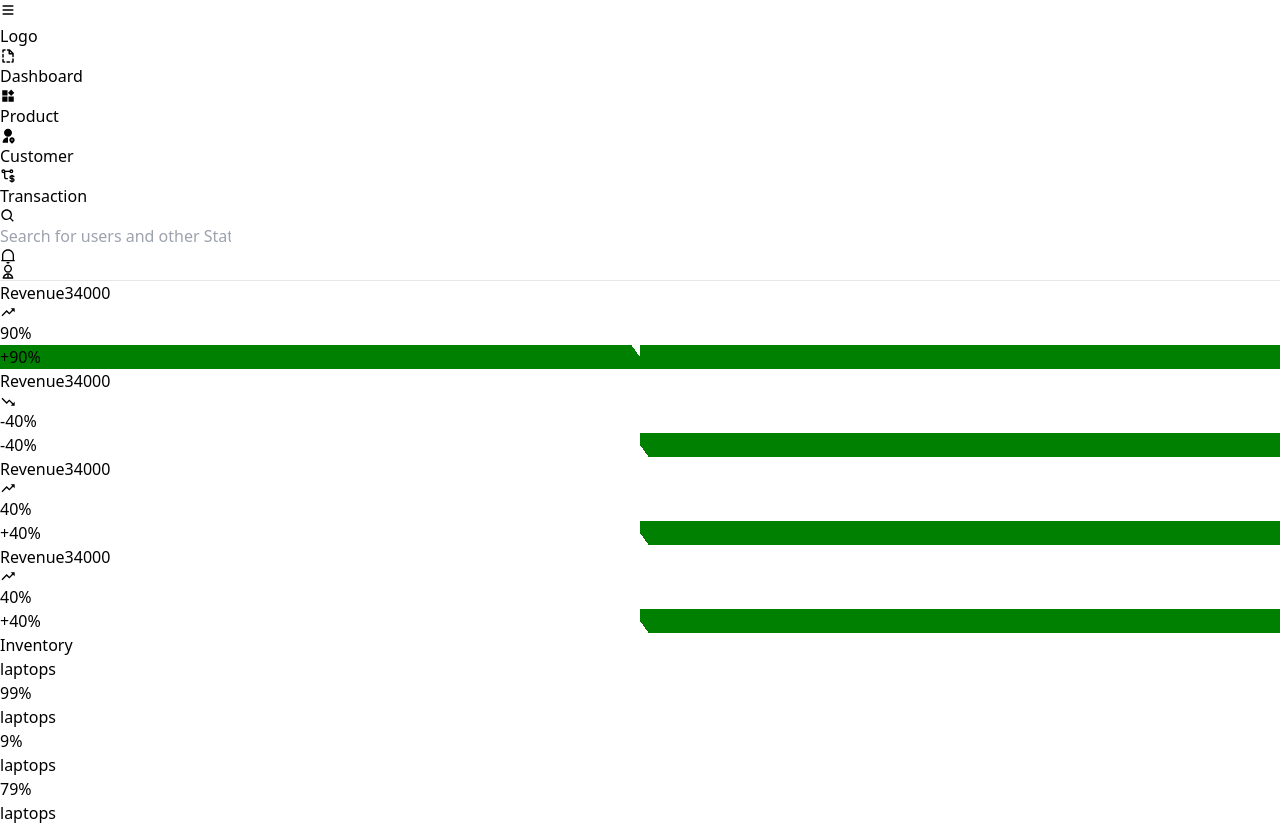
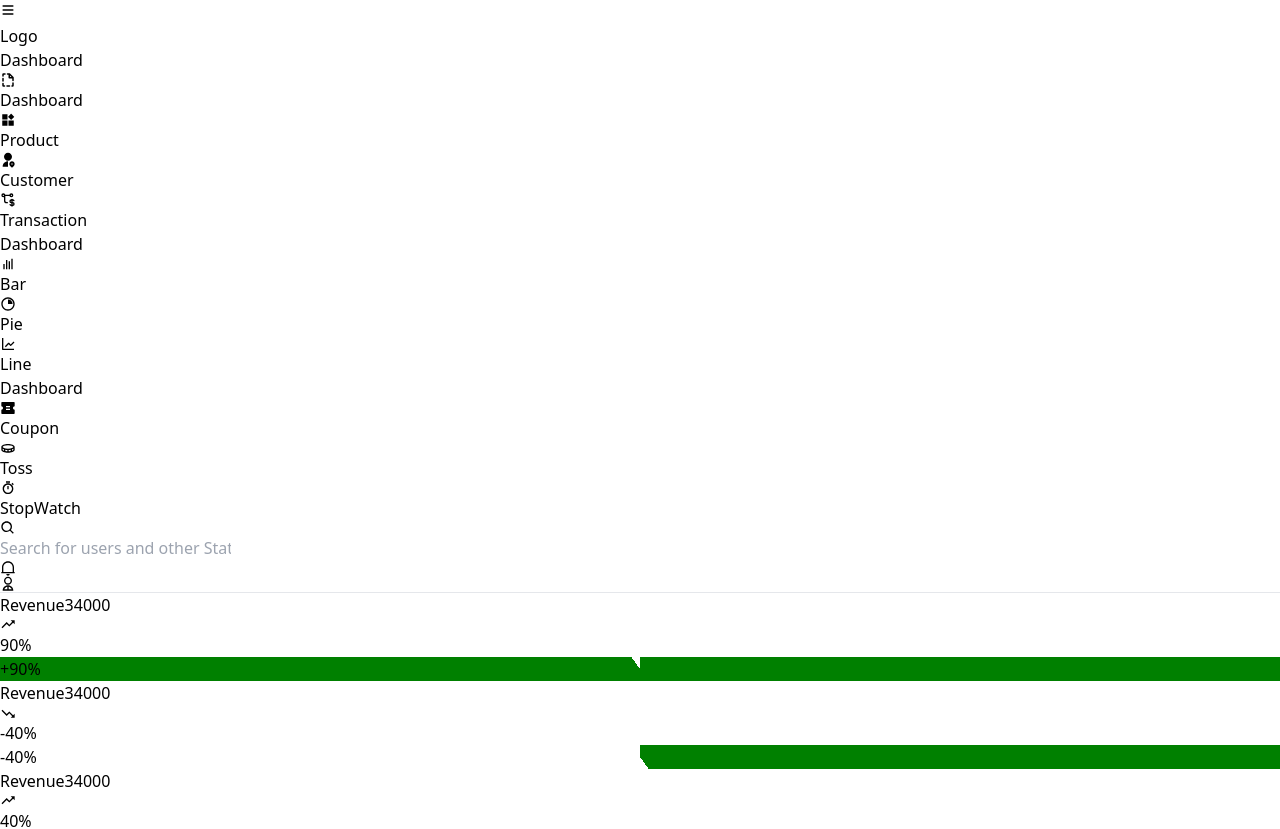
Before and after one commit to niteshgiri-7/dotEcom, a React (Vite) app: page /admin/dashboard in a window 1280 px wide. Shown: the top 829 px of the page. Built offline with nearby package versions, Linux system fonts and the light colour scheme.

Commit message:
adjust sidebar:break down nav content into navitems|add:Loader

```diff
--- a/src/Components/Loader.tsx
+++ b/src/Components/Loader.tsx
@@ -1,10 +1,10 @@
-
+import spinner from "../assests/Loader.svg"
 const Loader = () => {
   return (
-    <div>
-      Loading
+    <div className="min-h-screen min-w-full flex justify-center items-center">
+      <img src={spinner} alt="loading" className="w-[50px] h-[50px]"/>
     </div>
   )
 }
 
-export default Loader
+export default Loader;
--- a/src/Components/NavBar.tsx
+++ b/src/Components/NavBar.tsx
@@ -1,76 +1,106 @@
 import { useState } from "react";
 import { IconType } from "react-icons";
 import { AiFillProduct } from "react-icons/ai";
+import { BiBarChart, BiCoin, BiLineChart, BiPieChart, BiStopwatch } from "react-icons/bi";
 import { HiMenu } from "react-icons/hi";
 import { IoClose } from "react-icons/io5";
 import { PiFileDashedBold } from "react-icons/pi";
-import { RiUserLocationFill } from "react-icons/ri";
+import { RiCouponFill, RiUserLocationFill } from "react-icons/ri";
 import { TbTransactionDollar } from "react-icons/tb";
-import { Link, Location, useLocation } from "react-router-dom";
+import NavItems from "./NavItems";
 
 
-interface listItemsType {
+export interface NavItemsType {
     url: string;
-    location: Location;
     text: string;
     icon: IconType;
 }
+
+
 
 const NavBar = () => {
 
     const [isOpen, setIsOpen] = useState<boolean>(false);
 
-    const location = useLocation();
 
     const handleToggle = () => {
         setIsOpen(!isOpen)
     }
 
-    const listItems: listItemsType[] = [
+    const dashboardItems: NavItemsType[] = [
         {
             text: "Dashboard",
             icon: PiFileDashedBold,
             url: "/admin/dashboard",
-            location: location,
         },
         {
             text: "Product",
             icon: AiFillProduct,
             url: "/admin/products",
-            location: location,
         },
         {
             text: "Customer",
             icon: RiUserLocationFill,
             url: "/admin/customers",
-            location: location,
         },
         {
             text: "Transaction",
             icon: TbTransactionDollar,
             url: "/admin/transactions",
-            location: location,
         },
     ];
+
+    const chartItems: NavItemsType[] = [
+        {
+            icon: BiBarChart,
+            url: "/admin/bar-chart",
+            text: "Bar",
+        },
+        {
+            icon: BiPieChart,
+            url: "/admin/pie-chart",
+            text: "Pie",
+        },
+        {
+            icon: BiLineChart,
+            url: "/admin/line-chart",
+            text: "Line",
+        },
+    ]
+
+    const utilItems: NavItemsType[] = [
+        {
+            icon: RiCouponFill,
+            url: "/admin/coupon",
+            text: "Coupon",
+        },
+        {
+            icon: BiCoin,
+            url: "/admin/toss",
+            text: "Toss",
+        },
+        {
+            icon:BiStopwatch,
+            url:"/admin/stop-watch",
+            text:"StopWatch",
+       },
+    ]
     return (
         <aside>
-            <button className={`absolute ${isOpen ? "translate-x-32"  : "-translate-x-0"} duration-300 ease-in-out md:hidden z-30 font-bold text-3xl  inline-block`} onClick={handleToggle}>{isOpen ? <IoClose/> : <HiMenu/>}
+            <button className={`absolute ${isOpen ? "translate-x-48" : "-translate-x-0"} duration-300 ease-in-out md:hidden z-30 font-bold text-3xl  inline-block`} onClick={handleToggle}>{isOpen ? <IoClose /> : <HiMenu />}
             </button>
-            <nav className={`fixed md:static bg-white h-screen w-fit lg:min-w-[20vw] ${!isOpen ? "-translate-x-full" : "translate-x-0"} transition-transform duration-300 ease-in-out md:translate-x-0 z-20 p-2 md:p-4 font-bold text-lg lg:text-xl`}>
+            <nav className={`fixed md:static bg-white h-screen w-[14rem] md:w-fit lg:min-w-[20vw] ${!isOpen ? "-translate-x-full" : "translate-x-0"} transition-transform duration-300 ease-in-out md:translate-x-0 z-20 p-2 md:p-4 font-bold text-lg lg:text-xl`}>
 
-                    <h1 className="mt-4 text-2xl md:text-4xl">Logo</h1>
-                    <ul>
-                        {listItems.map((item, idx) => (
-                            <Link to={item.url} key={idx}>
-                                <li className={`flex gap-2 px-2 py-2 items-center mt-2 md:mt-4 ${location.pathname.includes(item.url)?"bg-blue-400 bg-opacity-20  border rounded-md":""} text-[rgba(0,0,0,0.8)]`}>
-                                    {<item.icon />}
-                                    <span>{item.text}</span>
-                                </li>
-                            </Link>
-                        ))}
-                    </ul>
+                <h1 className="mt-4 text-2xl md:text-4xl">Logo</h1>
+
+               <NavItems navItem={dashboardItems}/>
+
+                <NavItems navItem={chartItems}/>
+
+              <NavItems navItem={utilItems}/>
+
             </nav>
-            {isOpen && <div className='h-screen w-screen fixed z-10 bg-black bg-opacity-50 backdrop-filter blur-sm' onClick={handleToggle}>
+            {isOpen && <div className='min-h-screen w-screen fixed z-10 bg-black bg-opacity-50 backdrop-filter blur-sm' onClick={handleToggle}>
 
             </div>
             }
--- /dev/null
+++ b/src/Components/NavItems.tsx
@@ -0,0 +1,24 @@
+
+import { Link, useLocation } from 'react-router-dom'
+import { NavItemsType } from './NavBar'
+
+const NavItems = ({navItem}:{navItem:NavItemsType[]}) => {
+   const currentLocation = useLocation();
+  return (
+    <div className="mt-3">
+    <p className="text-lg text-gray-500">Dashboard</p>
+    <ul>
+        {navItem.map((item, idx) => (
+            <Link to={item.url} key={idx}>
+                <li className={`flex gap-2 px-2 py-2 items-center mt-2 md:mt-4 ${currentLocation.pathname.includes(item.url) ? "bg-blue-400 bg-opacity-20  border rounded-md" : ""} text-[rgba(0,0,0,0.8)]`}>
+                    {<item.icon />}
+                    <span>{item.text}</span>
+                </li>
+            </Link>
+        ))}
+    </ul>
+</div>
+  )
+}
+
+export default NavItems;
```
Also changed, not shown: src/Components/SideBar.tsx (deleted, +0 -100 lines), src/assests/Loader.svg (added).
